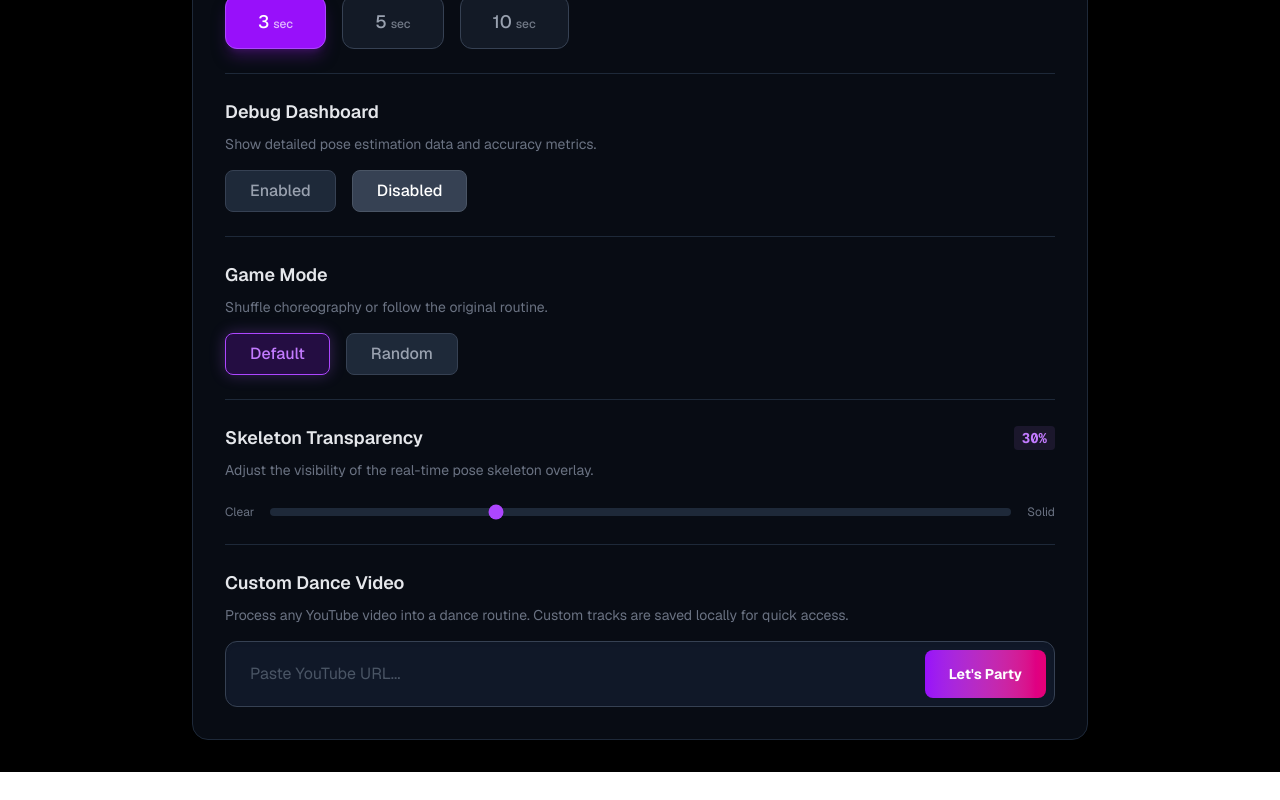
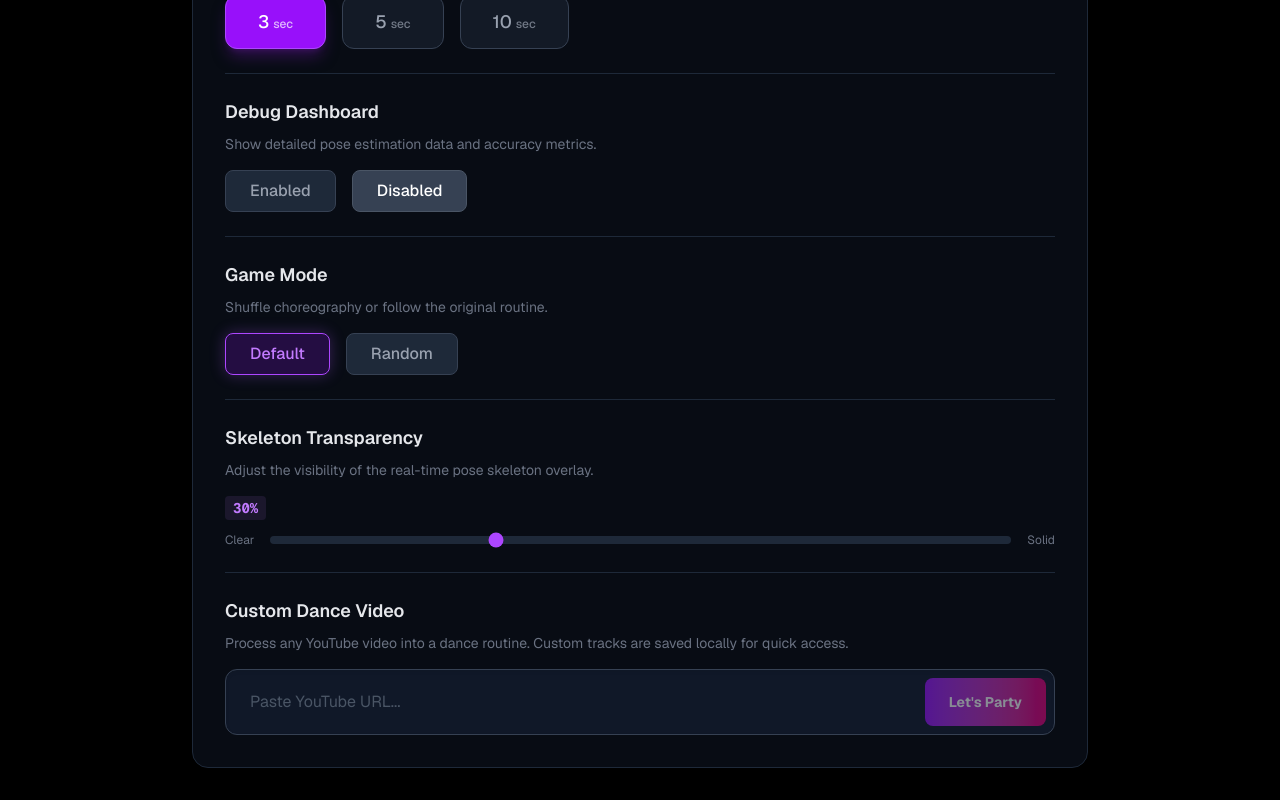
Before and after one commit to dogtim/Just-Dance-PicCollage, a Next.js app: page /setting in a window 1280 px wide. Shown: the part 572-1372 px from the top of the page. Before the commit the page ends 1344 px from the top, so only its background shows below. Built offline with nearby package versions, Linux system fonts and the light colour scheme.

Commit message:
feat: Introduce `SettingSection` and `CustomVideoInput` components and refactor the setting page to utilize them.

```diff
--- /dev/null
+++ b/src/app/danceLoop/page.tsx
@@ -0,0 +1,3 @@
+import DanceLoop from './dance_loop_page';
+
+export default DanceLoop;
--- a/src/app/setting/setting_page.tsx
+++ b/src/app/setting/setting_page.tsx
@@ -1,9 +1,11 @@
 'use client';
 
-import React, { useState } from 'react';
+import React, { useState, useCallback } from 'react';
 import Link from 'next/link';
 import { useRouter } from 'next/navigation';
-import { useSettings, DetectionModel } from '../../context/SettingsContext';
+import { useSettings, DetectionModel, GameMode } from '../../context/SettingsContext';
+import { SettingSection } from '../../components/Setting/SettingSection';
+import { CustomVideoInput } from '../../components/Setting/CustomVideoInput';
 
 export default function Setting() {
     const {
@@ -14,8 +16,15 @@ export default function Setting() {
         poseAlpha, setPoseAlpha,
         gameMode, setGameMode
     } = useSettings();
+
     const [url, setUrl] = useState('');
     const router = useRouter();
+
+    const handleStartParty = useCallback(() => {
+        if (url) {
+            router.push(`/?customUrl=${encodeURIComponent(url)}`);
+        }
+    }, [url, router]);
 
     return (
         <div className="min-h-screen bg-black text-white font-sans p-8">
@@ -32,22 +41,24 @@ export default function Setting() {
                 <div className="bg-gray-900/50 backdrop-blur rounded-2xl p-8 border border-gray-800">
                     <div className="space-y-6">
                         {/* User Name */}
-                        <div className="flex flex-col gap-2">
-                            <label className="text-lg font-semibold text-gray-200">DisplayName</label>
-                            <p className="text-sm text-gray-500 mb-2">How you want to be addressed.</p>
-
+                        <SettingSection
+                            title="DisplayName"
+                            description="How you want to be addressed."
+                            isFirst
+                        >
                             <input
                                 type="text"
                                 value={userName}
                                 onChange={(e) => setUserName(e.target.value)}
                                 className="w-full md:w-1/2 bg-gray-800 border border-gray-700 rounded-lg px-4 py-3 text-white outline-none focus:border-purple-500 transition-colors"
                             />
-                        </div>
+                        </SettingSection>
 
-                        <div className="flex flex-col gap-2 pt-6 border-t border-gray-800">
-                            <label className="text-lg font-semibold text-gray-200">Detection Model</label>
-                            <p className="text-sm text-gray-500 mb-2">Choose the AI model used for pose estimation.</p>
-
+                        {/* Detection Model */}
+                        <SettingSection
+                            title="Detection Model"
+                            description="Choose the AI model used for pose estimation."
+                        >
                             <select
                                 value={detectionModel}
                                 onChange={(e) => setDetectionModel(e.target.value as DetectionModel)}
@@ -56,13 +67,13 @@ export default function Setting() {
                                 <option value="Google Media Pipe">Google Media Pipe</option>
                                 <option value="Meta 3D Body">Meta 3D Body</option>
                             </select>
-                        </div>
+                        </SettingSection>
 
-                        {/* Countdown Timer Layout */}
-                        <div className="flex flex-col gap-2 pt-6 border-t border-gray-800">
-                            <label className="text-lg font-semibold text-gray-200">Start Delay</label>
-                            <p className="text-sm text-gray-500 mb-2">Set the countdown timer before the dance begins.</p>
-
+                        {/* Start Delay */}
+                        <SettingSection
+                            title="Start Delay"
+                            description="Set the countdown timer before the dance begins."
+                        >
                             <div className="grid grid-cols-3 md:flex gap-4">
                                 {[3, 5, 10].map((time) => (
                                     <button
@@ -78,13 +89,13 @@ export default function Setting() {
                                     </button>
                                 ))}
                             </div>
-                        </div>
+                        </SettingSection>
 
-                        {/* Debug Info Toggle */}
-                        <div className="flex flex-col gap-2 pt-6 border-t border-gray-800">
-                            <label className="text-lg font-semibold text-gray-200">Debug Dashboard</label>
-                            <p className="text-sm text-gray-500 mb-2">Show detailed pose estimation data and accuracy metrics.</p>
-
+                        {/* Debug Dashboard */}
+                        <SettingSection
+                            title="Debug Dashboard"
+                            description="Show detailed pose estimation data and accuracy metrics."
+                        >
                             <div className="flex gap-4">
                                 <button
                                     onClick={() => setShowDebugInfo(true)}
@@ -105,45 +116,39 @@ export default function Setting() {
                                     Disabled
                                 </button>
                             </div>
-                        </div>
+                        </SettingSection>
 
                         {/* Game Mode */}
-                        <div className="flex flex-col gap-2 pt-6 border-t border-gray-800">
-                            <label className="text-lg font-semibold text-gray-200">Game Mode</label>
-                            <p className="text-sm text-gray-500 mb-2">Shuffle choreography or follow the original routine.</p>
-
+                        <SettingSection
+                            title="Game Mode"
+                            description="Shuffle choreography or follow the original routine."
+                        >
                             <div className="flex gap-4">
+                                {(['Default', 'Random'] as GameMode[]).map((mode) => (
                                     <button
-                                    onClick={() => setGameMode('Default')}
-                                    className={`px-6 py-2 rounded-lg font-medium transition-all duration-200 ${gameMode === 'Default'
+                                        key={mode}
+                                        onClick={() => setGameMode(mode)}
+                                        className={`px-6 py-2 rounded-lg font-medium transition-all duration-200 ${gameMode === mode
                                             ? 'bg-purple-600/20 text-purple-400 border border-purple-500 shadow-[0_0_15px_rgba(168,85,247,0.3)]'
                                             : 'bg-gray-800 text-gray-400 border border-gray-700 hover:bg-gray-700'
                                             }`}
                                     >
-                                    Default
+                                        {mode}
                                     </button>
-                                <button
-                                    onClick={() => setGameMode('Random')}
-                                    className={`px-6 py-2 rounded-lg font-medium transition-all duration-200 ${gameMode === 'Random'
-                                        ? 'bg-purple-600/20 text-purple-400 border border-purple-500 shadow-[0_0_15px_rgba(168,85,247,0.3)]'
-                                        : 'bg-gray-800 text-gray-400 border border-gray-700 hover:bg-gray-700'
-                                        }`}
-                                >
-                                    Random
-                                </button>
+                                ))}
                             </div>
-                        </div>
+                        </SettingSection>
 
                         {/* Skeleton Transparency Slider */}
-                        <div className="flex flex-col gap-2 pt-6 border-t border-gray-800">
-                            <div className="flex justify-between items-center">
-                                <label className="text-lg font-semibold text-gray-200">Skeleton Transparency</label>
+                        <SettingSection
+                            title="Skeleton Transparency"
+                            description="Adjust the visibility of the real-time pose skeleton overlay."
+                        >
+                            <div className="flex justify-between items-center mb-1">
                                 <span className="text-purple-400 font-mono font-bold bg-purple-400/10 px-2 py-0.5 rounded text-sm">
                                     {(poseAlpha * 100).toFixed(0)}%
                                 </span>
                             </div>
-                            <p className="text-sm text-gray-500 mb-4">Adjust the visibility of the real-time pose skeleton overlay.</p>
-
                             <div className="flex items-center gap-4 group">
                                 <span className="text-xs text-gray-500">Clear</span>
                                 <input
@@ -157,37 +162,19 @@ export default function Setting() {
                                 />
                                 <span className="text-xs text-gray-500">Solid</span>
                             </div>
-                        </div>
+                        </SettingSection>
 
                         {/* Custom Video Input */}
-                        <div className="flex flex-col gap-2 pt-6 border-t border-gray-800">
-                            <label className="text-lg font-semibold text-gray-200">Custom Dance Video</label>
-                            <p className="text-sm text-gray-500 mb-2">Process any YouTube video into a dance routine. Custom tracks are saved locally for quick access.</p>
-
-                            <div className="flex w-full gap-2 p-2 bg-gray-900 rounded-xl border border-gray-700 shadow-inner focus-within:border-purple-500 transition-colors">
-                                <input
-                                    type="text"
-                                    placeholder="Paste YouTube URL..."
-                                    className="flex-1 bg-transparent px-4 py-3 outline-none text-base placeholder:text-gray-600 w-full"
-                                    onChange={(e) => setUrl(e.target.value)}
-                                    onKeyDown={(e) => {
-                                        if (e.key === 'Enter' && url) {
-                                            router.push(`/?customUrl=${encodeURIComponent(url)}`);
-                                        }
-                                    }}
+                        <SettingSection
+                            title="Custom Dance Video"
+                            description="Process any YouTube video into a dance routine. Custom tracks are saved locally for quick access."
+                        >
+                            <CustomVideoInput
+                                url={url}
+                                setUrl={setUrl}
+                                onStart={handleStartParty}
                             />
-                                <button
-                                    onClick={() => {
-                                        if (url) {
-                                            router.push(`/?customUrl=${encodeURIComponent(url)}`);
-                                        }
-                                    }}
-                                    className="px-6 py-2 bg-gradient-to-r from-purple-600 to-pink-600 rounded-lg font-bold text-sm hover:opacity-90 transition-opacity whitespace-nowrap"
-                                >
-                                    Let's Party
-                                </button>
-                            </div>
-                        </div>
+                        </SettingSection>
                     </div>
                 </div>
             </div>
--- a/src/components/Home/AppHeader.tsx
+++ b/src/components/Home/AppHeader.tsx
@@ -18,6 +18,9 @@ export const AppHeader: React.FC<AppHeaderProps> = ({ userName }) => {
             </div>
 
             <div className="flex items-center gap-4">
+                <a href="/danceLoop" className="p-2 bg-gray-800/80 rounded-full hover:bg-gray-700 transition-colors border border-gray-700 text-xl backdrop-blur-sm" title="Dance Loop">
+                    🔁
+                </a>
                 <a href="/setting" className="p-2 bg-gray-800/80 rounded-full hover:bg-gray-700 transition-colors border border-gray-700 text-xl backdrop-blur-sm" title="Settings">
                     ⚙️
                 </a>
--- /dev/null
+++ b/src/components/Setting/CustomVideoInput.tsx
@@ -0,0 +1,33 @@
+import React from 'react';
+
+interface CustomVideoInputProps {
+    url: string;
+    setUrl: (url: string) => void;
+    onStart: () => void;
+}
+
+export const CustomVideoInput: React.FC<CustomVideoInputProps> = ({ url, setUrl, onStart }) => {
+    return (
+        <div className="flex w-full gap-2 p-2 bg-gray-900 rounded-xl border border-gray-700 shadow-inner focus-within:border-purple-500 transition-colors">
+            <input
+                type="text"
+                placeholder="Paste YouTube URL..."
+                className="flex-1 bg-transparent px-4 py-3 outline-none text-base placeholder:text-gray-600 w-full"
+                value={url}
+                onChange={(e) => setUrl(e.target.value)}
+                onKeyDown={(e) => {
+                    if (e.key === 'Enter' && url) {
+                        onStart();
+                    }
+                }}
+            />
+            <button
+                onClick={onStart}
+                disabled={!url}
+                className="px-6 py-2 bg-gradient-to-r from-purple-600 to-pink-600 rounded-lg font-bold text-sm hover:opacity-90 transition-opacity whitespace-nowrap disabled:opacity-50 disabled:cursor-not-allowed"
+            >
+                Let's Party
+            </button>
+        </div>
+    );
+};
--- /dev/null
+++ b/src/components/Setting/SettingSection.tsx
@@ -0,0 +1,18 @@
+import React from 'react';
+
+interface SettingSectionProps {
+    title: string;
+    description: string;
+    children: React.ReactNode;
+    isFirst?: boolean;
+}
+
+export const SettingSection: React.FC<SettingSectionProps> = ({ title, description, children, isFirst = false }) => {
+    return (
+        <div className={`flex flex-col gap-2 ${!isFirst ? 'pt-6 border-t border-gray-800' : ''}`}>
+            <label className="text-lg font-semibold text-gray-200">{title}</label>
+            <p className="text-sm text-gray-500 mb-2">{description}</p>
+            {children}
+        </div>
+    );
+};
```
Also changed, not shown: src/app/danceLoop/dance_loop_page.tsx (added, +25 -0 lines). Lines whose indentation alone changed are shown as unchanged.
